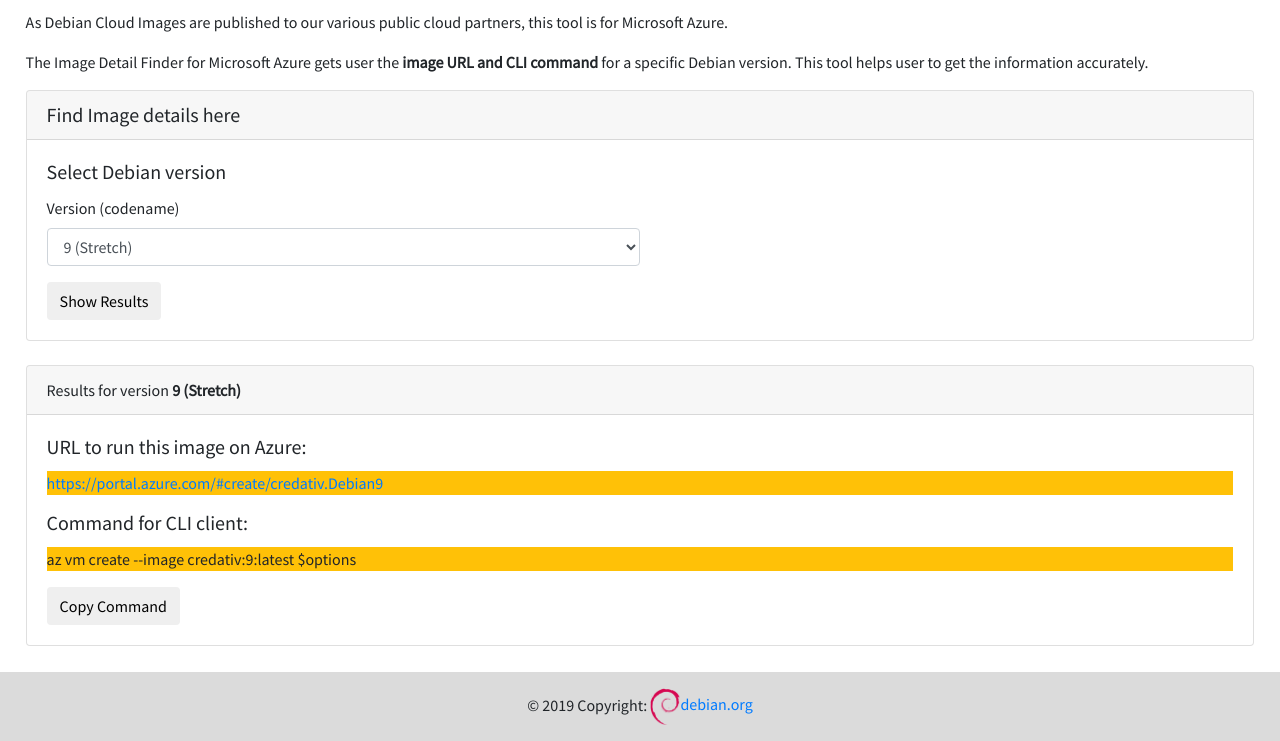
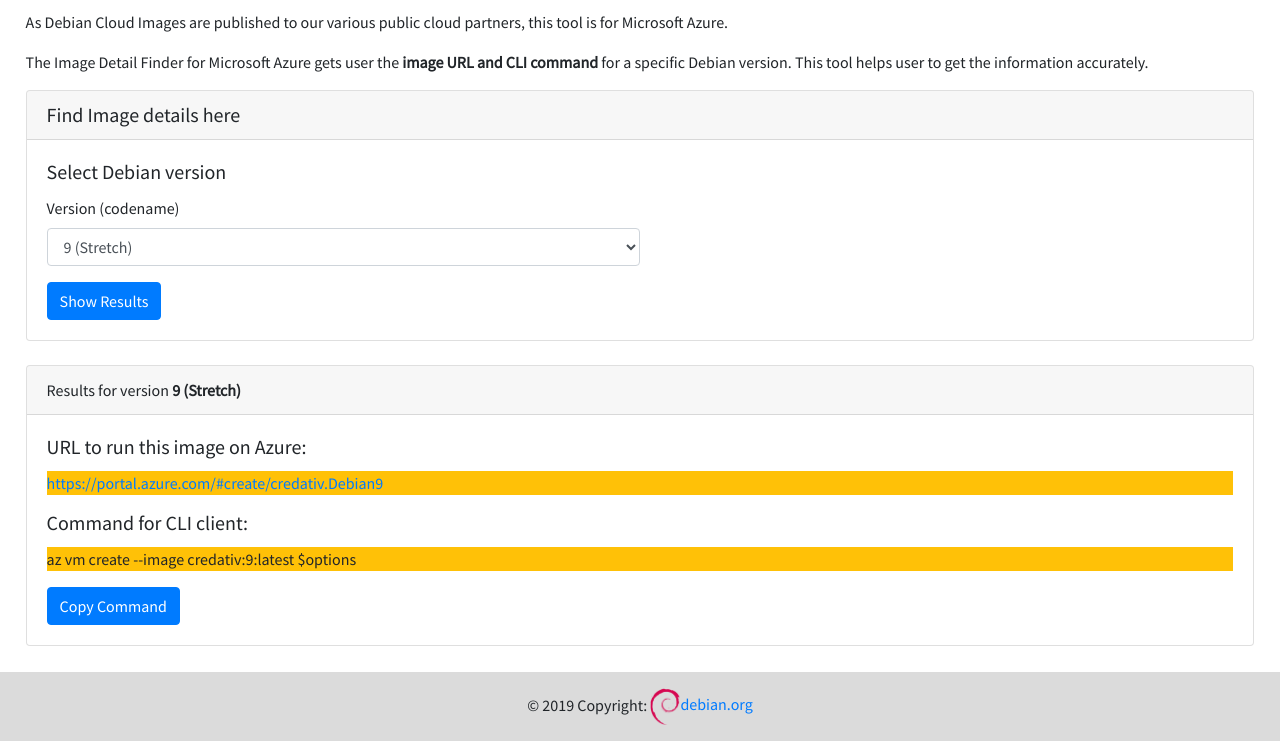
Before and after one commit to codehawkdevs/Debian-Details-Page-for-MS-azure, a plain HTML site: page index.html in a window 1280 px wide. Shown: the part 155-896 px from the top of the page. Drawn offline with nearby package versions, Linux system fonts and the light colour scheme.

Commit message:
Update index.html

```diff
--- a/index.html
+++ b/index.html
@@ -37,7 +37,7 @@
                      <option>3.1.0 (Sarge)</option>
                   </select>
                </div>
-               <button type="button" class="btn">Show Results</button>
+               <button type="button" class="btn btn-primary">Show Results</button>
             </div>
          </div>
          <br>
@@ -48,7 +48,7 @@
                <p class="bg-warning"><a href="https://portal.azure.com/#create/credativ.Debian9">https://portal.azure.com/#create/credativ.Debian9</a></p>
                <h5 class="card-title">Command for CLI client:</h5>
                <p class="bg-warning" id="p">az vm create --image credativ:9:latest $options</p>
-               <button type="button" onclick="copyToClipboard('#p')" class="btn">Copy Command</button>
+               <button type="button" onclick="copyToClipboard('#p')" class="btn btn-primary">Copy Command</button>
             </div>
          </div>
       </div>
```
